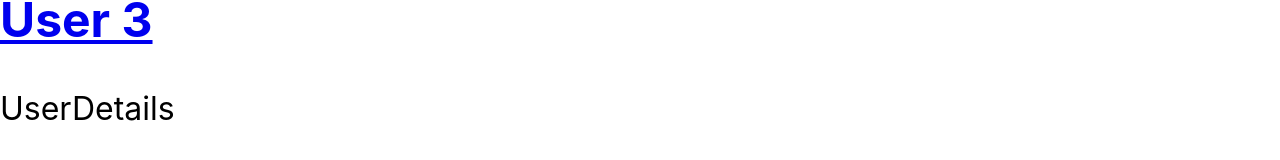
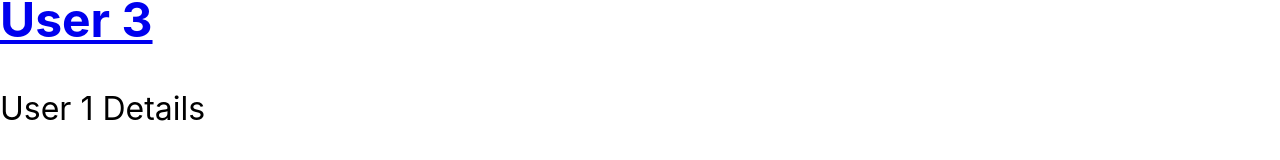
Before and after one commit to sushantsharmaa/react-router-dom-v6.4.2, a React (Create React App) app: page /users/1 in a window 1280 px wide. Shown: the part 318-478 px from the top of the page. Built offline with nearby package versions, Linux system fonts and the light colour scheme.

Commit message:
URL Params

```diff
--- a/src/components/UserDetails/UserDetails.jsx
+++ b/src/components/UserDetails/UserDetails.jsx
@@ -1,7 +1,10 @@
 import React from "react";
+import { useParams } from "react-router-dom";
 
 const UserDetails = () => {
-  return <div>UserDetails</div>;
+  const { userId } = useParams();
+
+  return <div>User {userId} Details</div>;
 };
 
 export default UserDetails;
```
